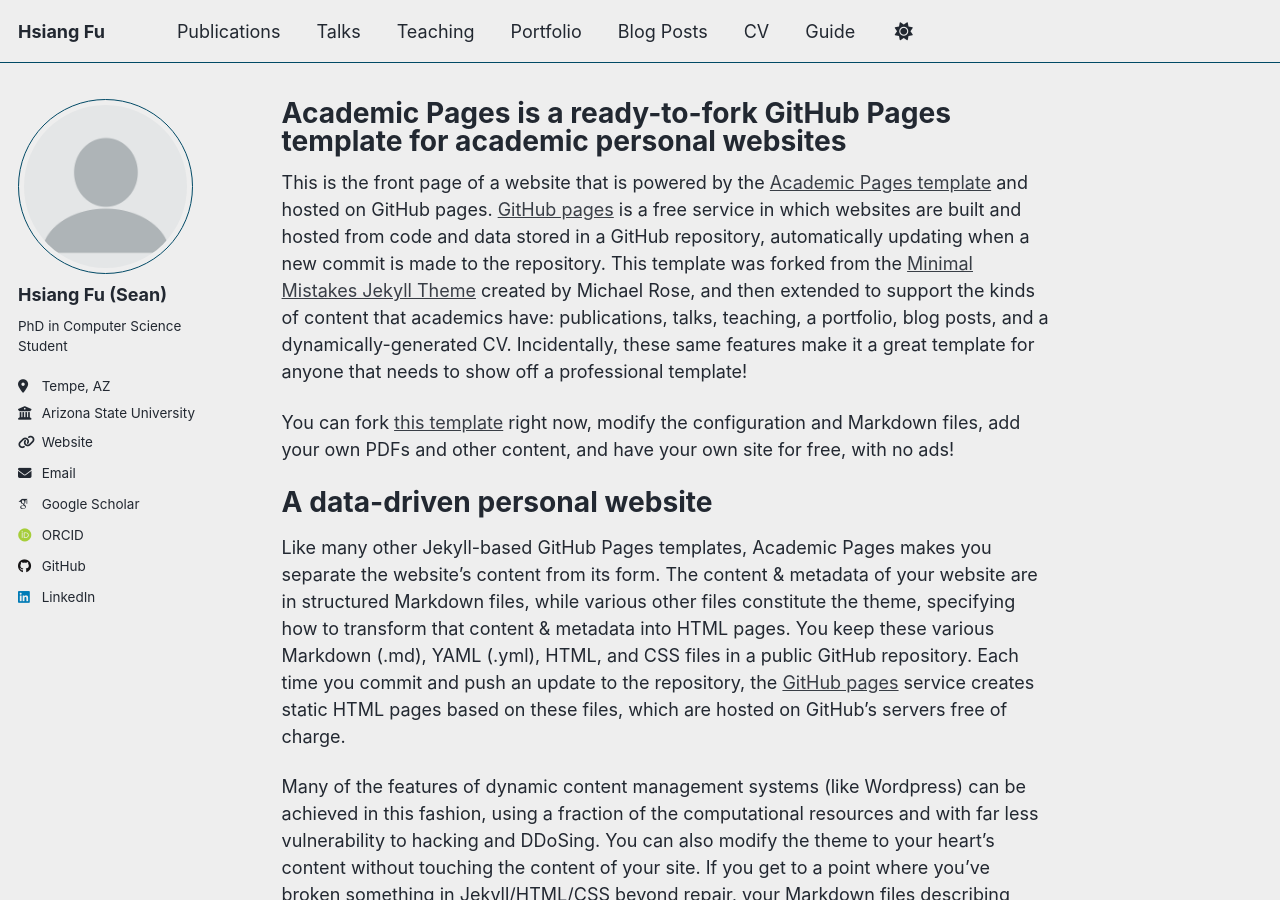
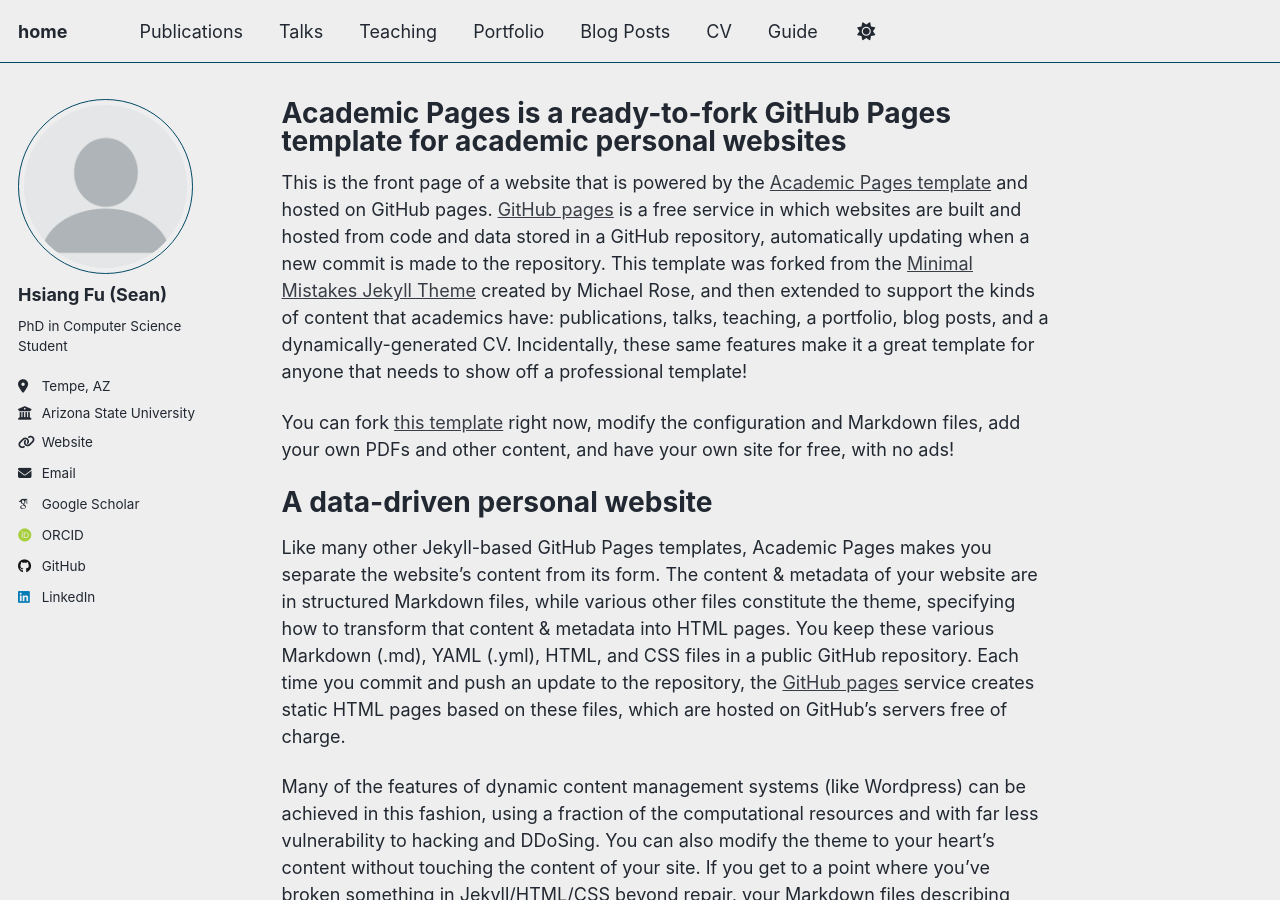
Before and after one commit to hsiang-fu/hsiang-fu.github.io, a Jekyll site: the page built from _pages/about.md, in a window 1280 px wide and 900 px high. Built offline with Jekyll 4.4.1, drawn with Linux system fonts in a browser that asks for light colours; some web fonts are replaced; a script that is not in the unit is left out.

Commit message:
updated files

```diff
--- a/_config.yml
+++ b/_config.yml
@@ -9,7 +9,7 @@
 # Basic Site Settings
 locale                   : "en-US"
 site_theme               : "air" # Currently available options are "default", "air"
-title                    : "Hsiang Fu"
+title                    : "home"
 title_separator          : "-"
 name                     : &name "Hsiang Fu"
 description              : &description "Hsiang Fu's Academic Portfolio"   # Update this with a general description of your site, this is the default if not overridden by a page
```
